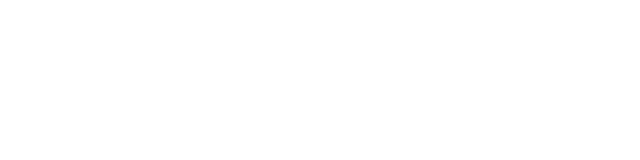
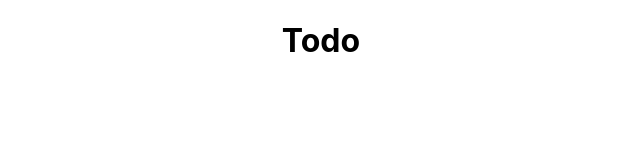
Before and after one commit to faber-h/typescript-study, a React (Create React App) app in the folder typescript-react-study/: page / in a window 1280 px wide. Shown: the top 160 px of the page, without its empty margins (319-959 px from the left). Built offline with nearby package versions, Linux system fonts and the light colour scheme.

Commit message:
리액트 - useState

```diff
--- a/typescript-react-study/src/App.tsx
+++ b/typescript-react-study/src/App.tsx
@@ -1,7 +1,18 @@
+import { useState } from "react";
 import "./App.css";
 
 function App() {
-  return <div className="App"></div>;
+  // useState: 제네릭, 기본적으로 초기값을 보고 타입을 추론
+  // 괄호를 비워두면 초기값이 없으므로 undefined로 추론
+  // 제네릭을 직접 지정하면(useState<string>()) 해당 타입 + undefined 로 추론(string | undefined)
+  // 가능하면 초기값을 넣어서 명확하게 타입을 추론시키는 것이 가장 권장
+  const [text, setText] = useState("");
+
+  return (
+    <div className="App">
+      <h1>Todo</h1>
+    </div>
+  );
 }
 
 export default App;
```
